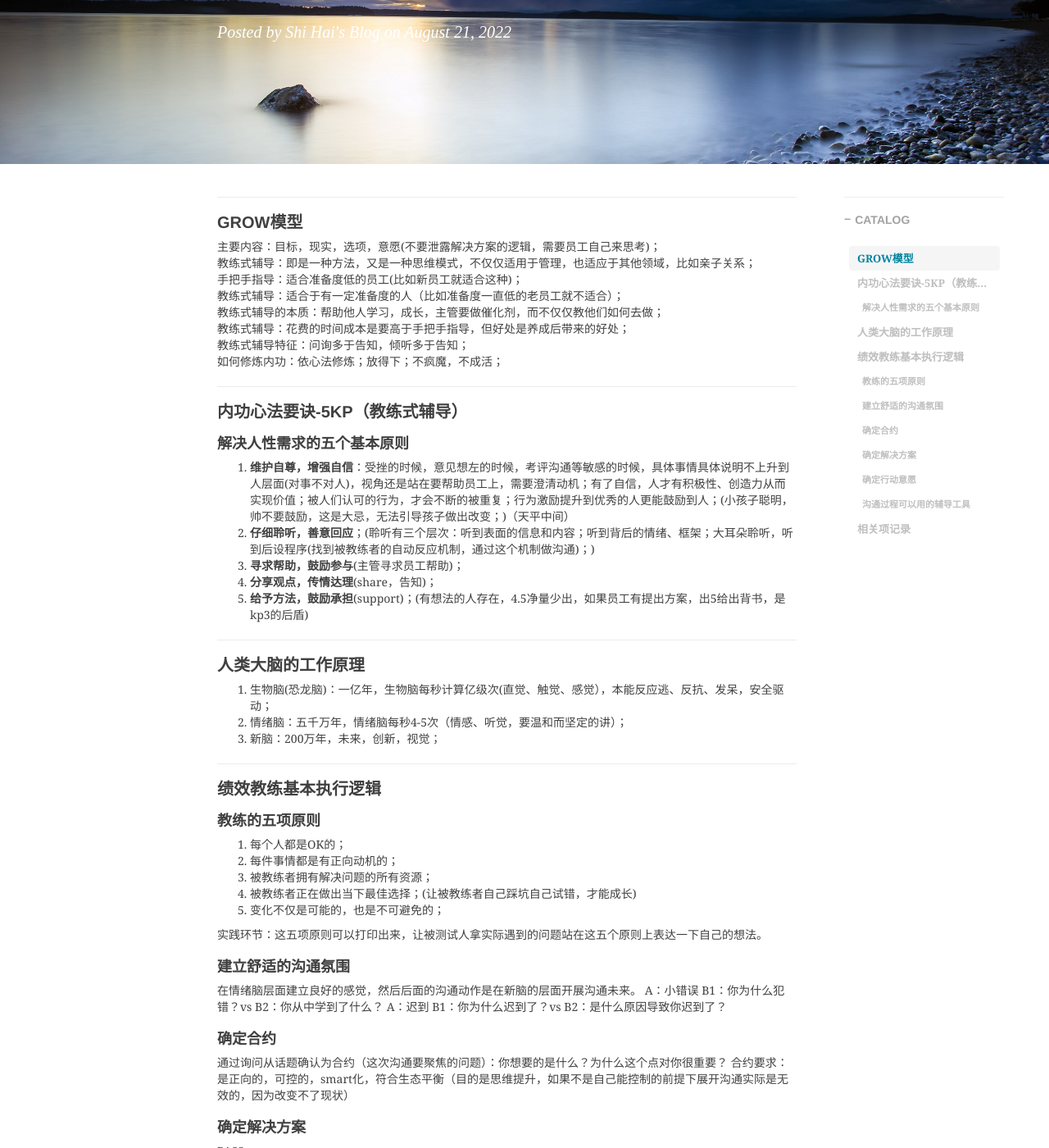
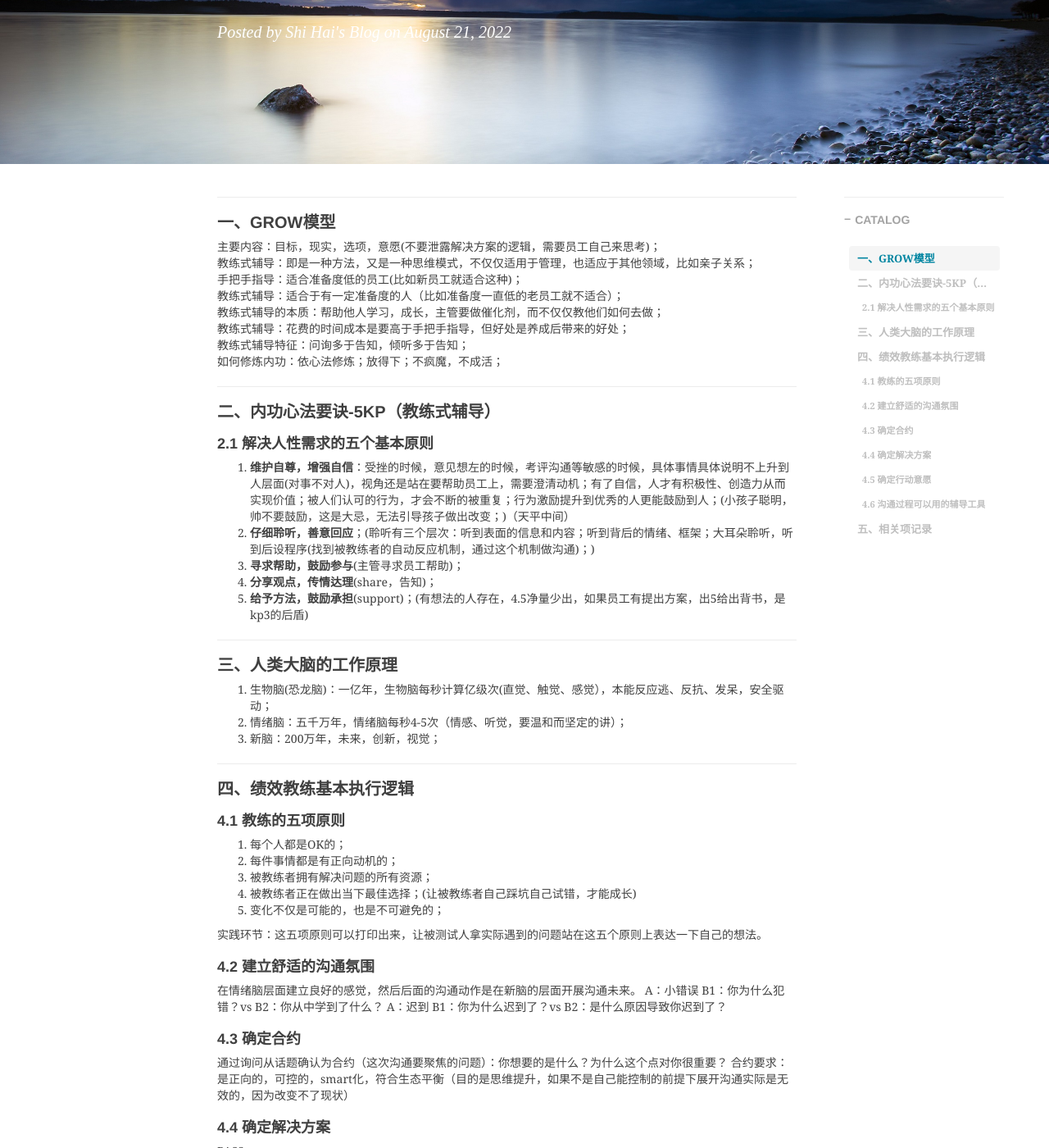
Before and after one commit to shihai1991/shihai1991.github.io, a Jekyll site: the page built from _posts/2022-08-21-教练式辅导.md, in a window 1280 px wide and 1400 px high, scrolled down 255 px. Shown: the whole window at 82% size. Built offline with Jekyll 4.4.1, drawn with Linux system fonts in a browser that asks for light colours; nearby versions of some CDN libraries; comment, search, counter and statistics services are not loaded; some of the changed text lies outside the part shown.

Commit message:
Update 2022-08-21-教练式辅导.md

```diff
--- a/_posts/2022-08-21-教练式辅导.md
+++ b/_posts/2022-08-21-教练式辅导.md
@@ -8,7 +8,7 @@ tags:
   - books
 time: '2022.08.21 21:01:00'
 ---
-## GROW模型
+## 一、GROW模型
 主要内容：目标，现实，选项，意愿(不要泄露解决方案的逻辑，需要员工自己来思考)；
 教练式辅导：即是一种方法，又是一种思维模式，不仅仅适用于管理，也适应于其他领域，比如亲子关系；
 手把手指导：适合准备度低的员工(比如新员工就适合这种)；
@@ -18,21 +18,21 @@ time: '2022.08.21 21:01:00'
 教练式辅导特征：问询多于告知，倾听多于告知；
 如何修炼内功：依心法修炼；放得下；不疯魔，不成活；
 
-## 内功心法要诀-5KP（教练式辅导）
-### 解决人性需求的五个基本原则
+## 二、内功心法要诀-5KP（教练式辅导）
+### 2.1 解决人性需求的五个基本原则
 1. **维护自尊，增强自信**：受挫的时候，意见想左的时候，考评沟通等敏感的时候，具体事情具体说明不上升到人层面(对事不对人)，视角还是站在要帮助员工上，需要澄清动机；有了自信，人才有积极性、创造力从而实现价值；被人们认可的行为，才会不断的被重复；行为激励提升到优秀的人更能鼓励到人；(小孩子聪明，帅不要鼓励，这是大忌，无法引导孩子做出改变；)（天平中间）
 2. **仔细聆听，善意回应**；(聆听有三个层次：听到表面的信息和内容；听到背后的情绪、框架；大耳朵聆听，听到后设程序(找到被教练者的自动反应机制，通过这个机制做沟通)；)
 3. **寻求帮助，鼓励参与**(主管寻求员工帮助)；
 4. **分享观点，传情达理**(share，告知)；
 5. **给予方法，鼓励承担**(support)；(有想法的人存在，4.5净量少出，如果员工有提出方案，出5给出背书，是kp3的后盾)
 
-## 人类大脑的工作原理
+## 三、人类大脑的工作原理
 1. 生物脑(恐龙脑)：一亿年，生物脑每秒计算亿级次(直觉、触觉、感觉），本能反应逃、反抗、发呆，安全驱动；
 2. 情绪脑：五千万年，情绪脑每秒4-5次（情感、听觉，要温和而坚定的讲）；
 3. 新脑：200万年，未来，创新，视觉；
 
-## 绩效教练基本执行逻辑
-### 教练的五项原则
+## 四、绩效教练基本执行逻辑
+### 4.1 教练的五项原则
 1. 每个人都是OK的；
 2. 每件事情都是有正向动机的；
 3. 被教练者拥有解决问题的所有资源；
@@ -41,29 +41,29 @@ time: '2022.08.21 21:01:00'
 
 实践环节：这五项原则可以打印出来，让被测试人拿实际遇到的问题站在这五个原则上表达一下自己的想法。
 
-### 建立舒适的沟通氛围
+### 4.2 建立舒适的沟通氛围
 在情绪脑层面建立良好的感觉，然后后面的沟通动作是在新脑的层面开展沟通未来。
 A：小错误 B1：你为什么犯错？vs B2：你从中学到了什么？
 A：迟到 B1：你为什么迟到了？vs B2：是什么原因导致你迟到了？
 
-### 确定合约
+### 4.3 确定合约
 通过询问从话题确认为合约（这次沟通要聚焦的问题）：你想要的是什么？为什么这个点对你很重要？
 合约要求：是正向的，可控的，smart化，符合生态平衡（目的是思维提升，如果不是自己能控制的前提下展开沟通实际是无效的，因为改变不了现状）
 
-### 确定解决方案
+### 4.4 确定解决方案
 PASS
 
-### 确定行动意愿
+### 4.5 确定行动意愿
 如果是10分，你对现状感觉是几分，你的预期目标是几分，现状和预期差距差了几分你觉得怎么做可以提升上去。
 确定意愿后确定行动计划，行动计划需要是smart化可执行的。
 
-### 沟通过程可以用的辅导工具
+### 4.6 沟通过程可以用的辅导工具
 1. 负转正：如果负面的描述需要转换为正面描述
 2. 导师桌：如果你在自己的思维内想不出来，就让被辅导者哪些同事、专家、大师或者哪个书籍作者遇到这个问题会怎么想这个问题？
 3. 高级隐喻：把自己遇到的这个状态比作自然界的一种实务，帮客户跳出原有视角在更开阔的视野里思考，如：你要成为自然界的动物，那你要成为哪种动物，你为什么要成为这种动物？
 4. 平衡轮：画一个圆，里面是画一个米字，每一块是你认为生活中最重要的要素，比如：生活，工作，运动等，0-10分打分后远处打混了重新看，你会重点看那块内容？
 
-## 相关项记录
+## 五、相关项记录
 业务结果为导向很容易忽视人的差异化；
 教练式辅导效果：员工自己状态很积极，很主动，充满能量；
 业内考核的几种模式：1）结果为导向；2）行为+结果；3）潜能说；
```
